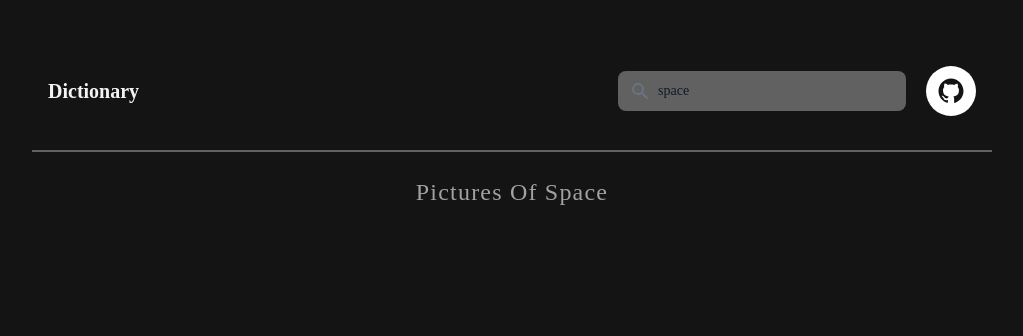
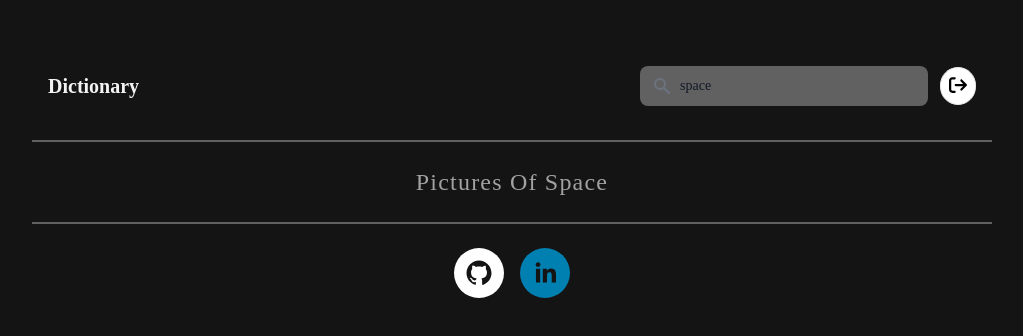
Before and after one commit to adimchithecreator/Dictionary-app, a React (Create React App) app: page / in a window 1280 px wide. Shown: the top 336 px of the page, without its empty margins (128-1151 px from the left). Built offline with nearby package versions, Linux system fonts and the light colour scheme; no server answers.

Commit message:
added a search button

```diff
--- a/src/App.js
+++ b/src/App.js
@@ -1,5 +1,5 @@
 import Search from './Search';
-
+import { SocialIcon } from 'react-social-icons';
 
 function App() {
   return (
@@ -7,6 +7,12 @@ function App() {
 
     <div className="lg:max-w-[960px] font-TDS mx-auto container mt-14">
    <Search defaultKeyword= "space" />
+   <div className="my-6 border-[0.7px] border-borderColor  "></div>
+
+   <footer className='text-center'>
+   <SocialIcon url="https://github.com/adimchithecreator/Dictionary-app" bgColor="#ffff" target="_blank"  className="mr-4" network="github" />
+   <SocialIcon url="https://www.linkedin.com/in/adimchi-oraegbunam-a60554113/" target="_blank"  />
+   </footer>
    </div>
     </div>
   );
--- a/src/Search.js
+++ b/src/Search.js
@@ -2,7 +2,10 @@ import React, { useState } from "react";
 import axios from "axios";
 import Results from "./Results";
 import Photos from "./Photos";
-import { SocialIcon } from 'react-social-icons';
+import { FontAwesomeIcon } from '@fortawesome/react-fontawesome'
+import { faArrowRightFromBracket} from '@fortawesome/free-solid-svg-icons'
+
+
 export default function Search(props) {
     let [keyword, setKeyword] = useState(props.defaultKeyword);
     let [results, setResults] = useState(null);
@@ -65,12 +68,16 @@ let apiUrl= `https://api.dictionaryapi.dev/api/v2/entries/en/${keyword}`
             <svg aria-hidden="true" className="w-5 h-5 text-gray-500 dark:text-gray-400" fill="currentColor" viewBox="0 0 20 20" xmlns="http://www.w3.org/2000/svg"><path fillRule="evenodd" d="M8 4a4 4 0 100 8 4 4 0 000-8zM2 8a6 6 0 1110.89 3.476l4.817 4.817a1 1 0 01-1.414 1.414l-4.816-4.816A6 6 0 012 8z" clipRule="evenodd"></path></svg>
         </div>
         <input type="search" placeholder="Search for a word" defaultValue={props.defaultKeyword} onChange={handleKeywordChange}
-        className=" text-gray-900 text-sm rounded-lg  focus:border block w-72 pl-10 p-2.5  bg-borderColor border-gray-600 placeholder-gray-400  " />
+        className=" focus:outline-none focus:border-sky-500 focus:ring-sky-500 focus:ring-1 text-gray-900 text-sm rounded-lg  focus:border block w-72 pl-10 p-2.5  bg-borderColor border-gray-600 placeholder-gray-400  " />
+
             </div>
+          <button type="submit" className=" border px-2 p-1 rounded-full text-lg bg-white ml-3">
+          <FontAwesomeIcon icon={faArrowRightFromBracket}  />
+
+            </button>
 
         </form>
-        <SocialIcon url="https://github.com/adimchithecreator/Dictionary-app" bgColor="#ffff" target="_blank"  className="" network="github" />
-        </div>
+       </div>
         </div>
         </div>
 
```
